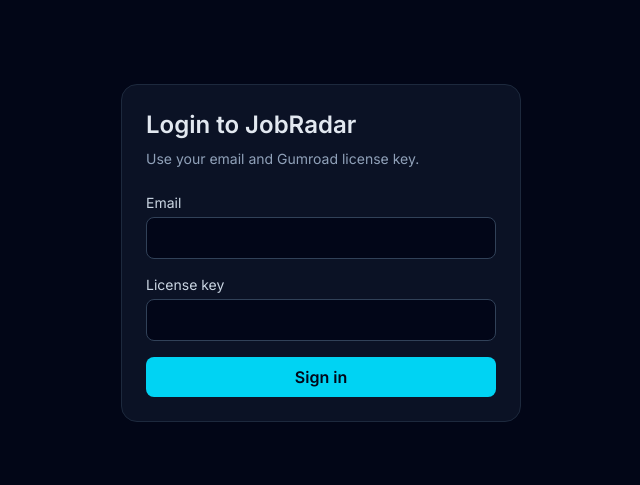
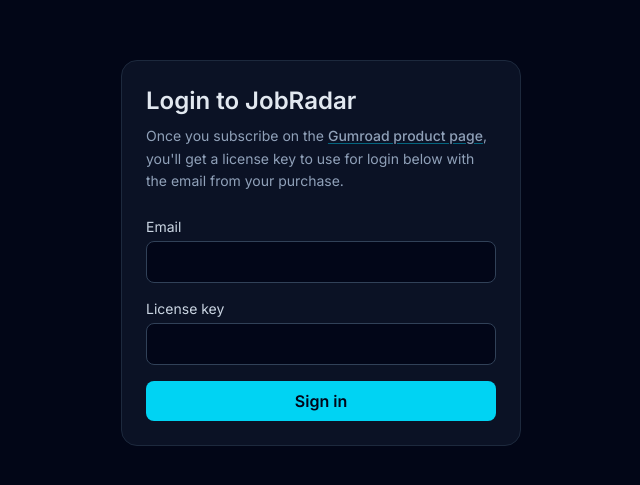
Before and after one commit to zsevic/jobradar, a Next.js app: page /login in a window 1280 px wide. Shown: the part 147-632 px from the top of the page, without its empty margins (319-959 px from the left). Built offline with nearby package versions, Linux system fonts and the light colour scheme; no server answers.

Commit message:
Improve login page

```diff
--- a/src/app/login/page.tsx
+++ b/src/app/login/page.tsx
@@ -30,8 +30,18 @@
     <main className="mx-auto flex w-full max-w-md flex-1 flex-col justify-center px-6 py-12">
       <div className="card p-6">
         <h1 className="text-2xl font-semibold">Login to JobRadar</h1>
-        <p className="mt-2 text-sm text-slate-400">
-          Use your email and Gumroad license key.
+        <p className="mt-2 text-sm leading-relaxed text-slate-400">
+          Once you subscribe on the{" "}
+          <a
+            href="https://sparxno.gumroad.com/l/jobradar"
+            target="_blank"
+            rel="noopener noreferrer"
+            className="font-medium text-cyan-300 underline decoration-cyan-500/50 underline-offset-2 hover:text-cyan-200"
+          >
+            Gumroad product page
+          </a>
+          , you&apos;ll get a license key to use for login below with the email from
+          your purchase.
         </p>
 
         <form onSubmit={onSubmit} className="mt-6 space-y-4">
```
